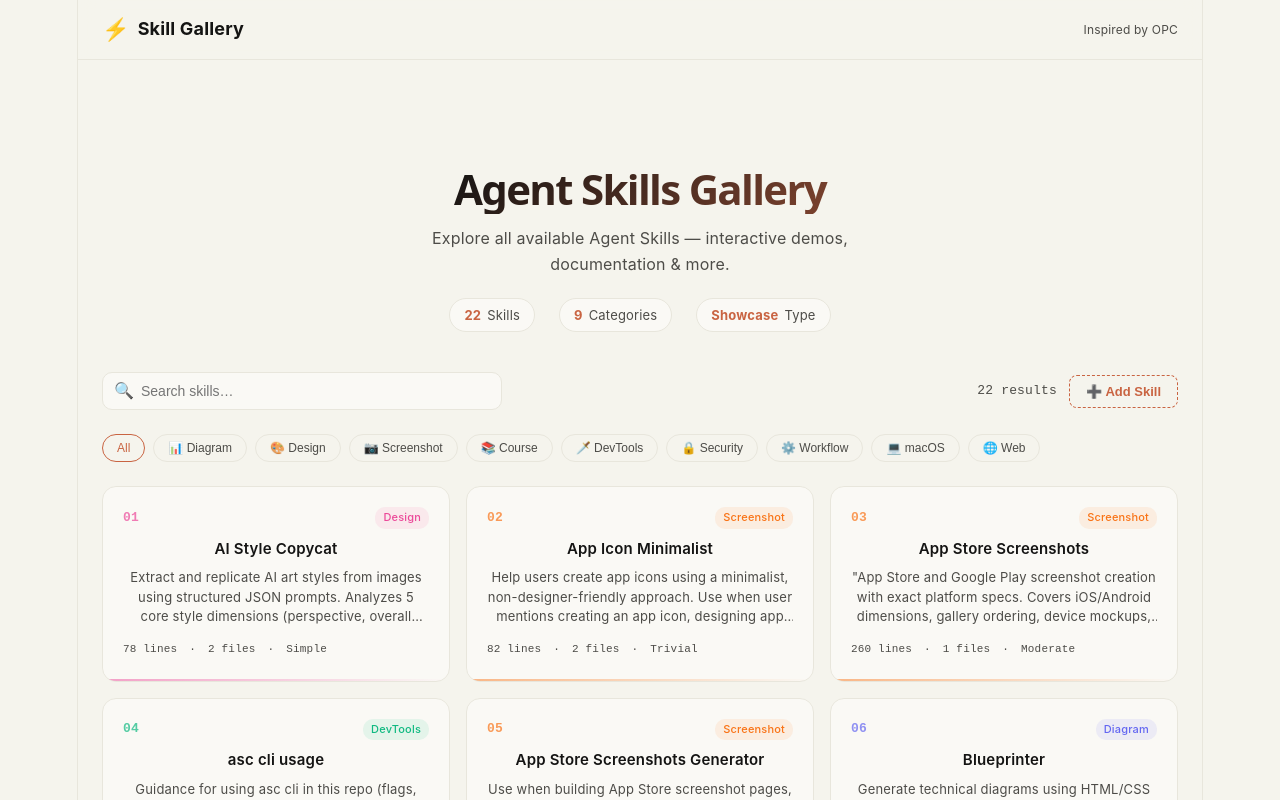
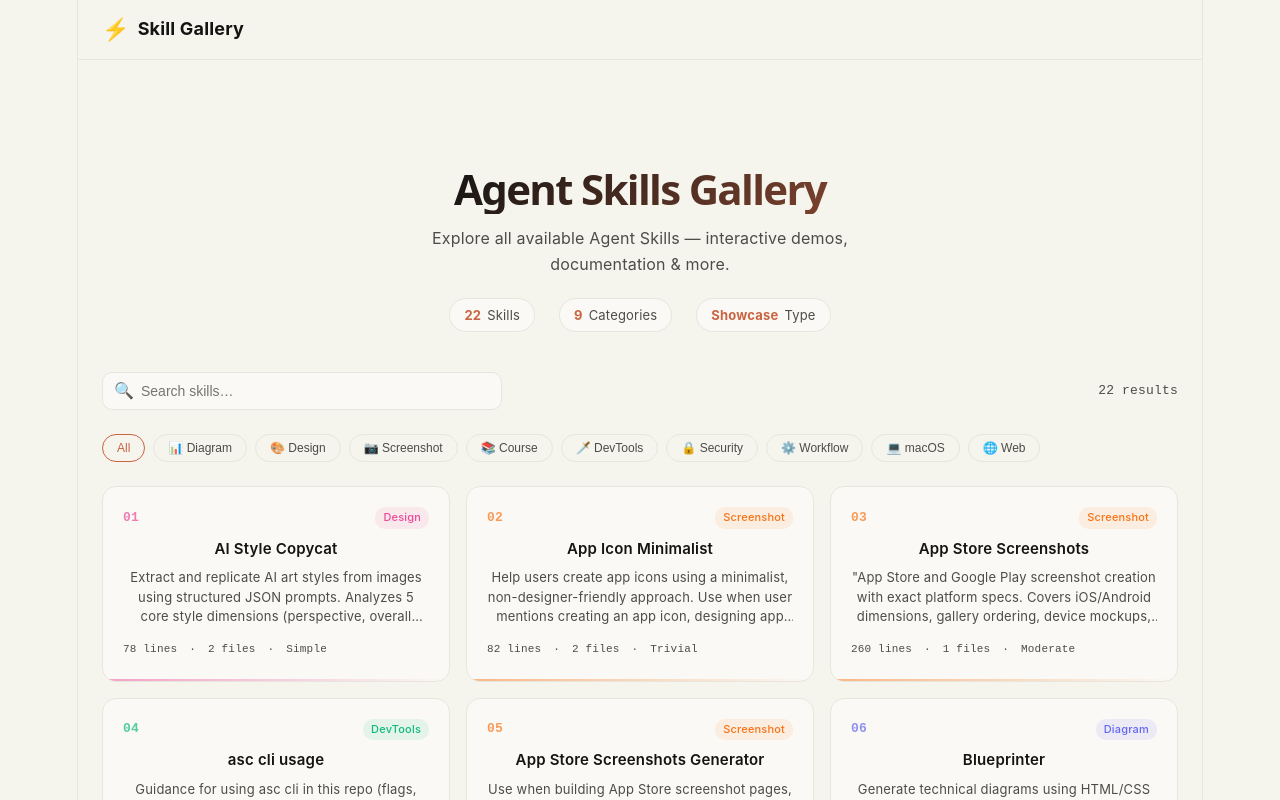
Before and after one commit to cookabc/app-universe, a React (Vite) app: page / in a window 1280 px wide. Shown: the top 800 px of the page. Built offline with nearby package versions, Linux system fonts and the light colour scheme.

Commit message:
feat: remove unnecessary elements (a, button, p tags)

```diff
--- a/src/components/Layout/Footer.tsx
+++ b/src/components/Layout/Footer.tsx
@@ -9,8 +9,6 @@ export default function Footer() {
         fontSize: "13px",
       }}
     >
-      <p>Skill Showcase — Built with React+Vite</p>
-      <p style={{ marginTop: "4px", opacity: 0.6 }}>Data source: ~/.claude/skills/</p>
     </footer>
   );
 }
--- a/src/components/Layout/Header.tsx
+++ b/src/components/Layout/Header.tsx
@@ -38,14 +38,6 @@ export default function Header() {
             ← Home
           </Link>
         )}
-        <a
-          href="https://opc-skills.ft07.com/"
-          target="_blank"
-          rel="noopener noreferrer"
-          style={{ color: "var(--text-secondary)", fontSize: "12px" }}
-        >
-          Inspired by OPC
-        </a>
       </nav>
     </header>
   );
--- a/src/pages/HomePage.tsx
+++ b/src/pages/HomePage.tsx
@@ -4,13 +4,11 @@ import HeroSection from "../components/Home/HeroSection";
 import SearchBar from "../components/Home/SearchBar";
 import CategoryFilter from "../components/Home/CategoryFilter";
 import SkillGrid from "../components/Home/SkillGrid";
-import AddSkillDialog from "../components/AddSkillDialog";
 
 export default function HomePage() {
-  const { skills, loading, addSkill } = useSkills();
+  const { skills, loading } = useSkills();
   const [q, setQ] = useState("");
   const [cat, setCat] = useState("all");
-  const [showAdd, setShowAdd] = useState(false);
   const filtered = useSearch(skills, q, cat);
 
   if (loading) {
@@ -47,37 +45,11 @@ export default function HomePage() {
             >
               {filtered.length} results
             </span>
-            <button
-              onClick={() => setShowAdd(true)}
-              style={{
-                padding: "8px 16px",
-                borderRadius: 8,
-                border: "1px dashed var(--accent)",
-                background: "transparent",
-                color: "var(--accent)",
-                cursor: "pointer",
-                fontSize: "13px",
-                fontWeight: 600,
-                display: "flex",
-                alignItems: "center",
-                gap: 6,
-                transition: "background-color .15s ease, border-color .15s ease",
-              }}
-              onMouseEnter={(e) => {
-                (e.currentTarget as HTMLElement).style.background = "rgba(99,102,241,0.1)";
-              }}
-              onMouseLeave={(e) => {
-                (e.currentTarget as HTMLElement).style.background = "transparent";
-              }}
-            >
-              ➕ Add Skill
-            </button>
           </div>
         </div>
         <CategoryFilter active={cat} onChange={setCat} />
         <SkillGrid skills={filtered} />
       </div>
-      {showAdd && <AddSkillDialog onAdd={addSkill} onClose={() => setShowAdd(false)} />}
     </>
   );
 }
```
